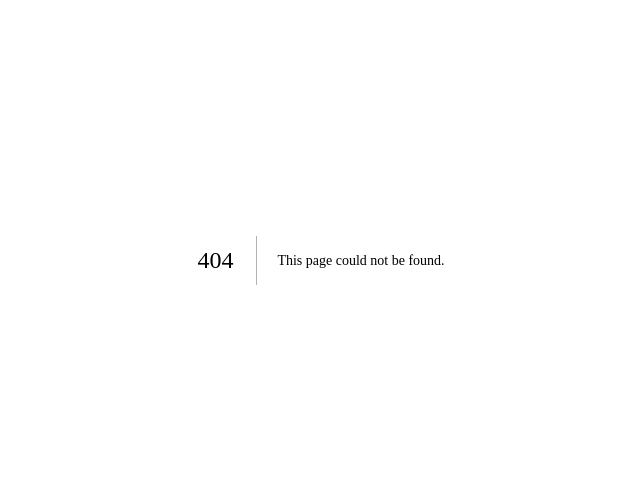
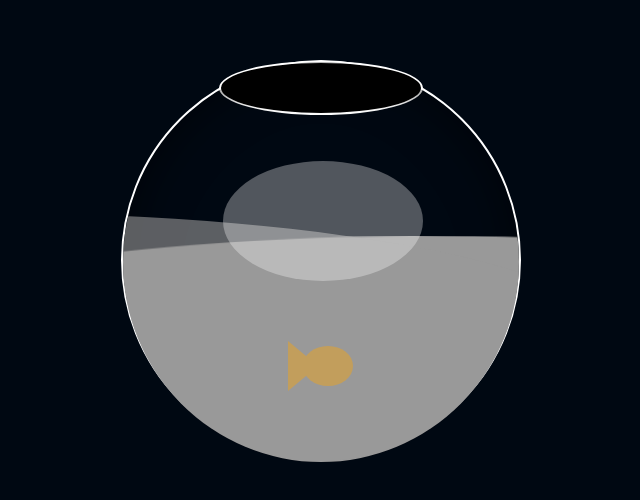
Before and after one commit to Willienn/site, a Next.js app: page /aquarium in a window 1280 px wide. Before the commit this address had no page. Shown: the part 140-640 px from the top of the page, without its empty margins (319-959 px from the left). Built offline with nearby package versions, Linux system fonts and the light colour scheme.

Commit message:
fish fish fish

```diff
--- a/components/nav.jsx
+++ b/components/nav.jsx
@@ -60,7 +60,7 @@ export default function Nav() {
             <Spacer />
             {navItens.map((item, idx) => (
               <Link mx="10px" px="10px" key={idx} href={item.link}>
-                <Box>{item.name}</Box>
+                <Box fontFamily='Roboto Slab'>{item.name}</Box>
               </Link>
             ))}
           </Flex>
--- /dev/null
+++ b/pages/aquarium/index.module.css
@@ -0,0 +1,85 @@
+.bowl::before {
+  content: "";
+  width: 200px;
+  top: -1px;
+  transform: translateX(-50%);
+  background-color: black;
+  height: 50px;
+  position: absolute;
+  left: 50%;
+  border: 2px solid white;
+  border-radius: 50%;
+}
+.bowl::after {
+  content: "";
+  width: 200px;
+  height: 120px;
+  position: absolute;
+  left: 100px;
+  top: 25%;
+  background-color: #ffffff51;
+  border-radius: 50%;
+}
+.waves {
+  position: relative;
+  height: inherit;
+  border-radius: inherit;
+  box-shadow: inset 0 0 50px #00000099;
+  overflow: hidden;
+}
+.waves::before,
+.waves::after {
+  content: "";
+  position: absolute;
+  width: 100vw;
+  left: 250px;
+  transform: translate(50%, 75%);
+}
+.waves::before {
+  background-color: #999999;
+  border-radius: 100%;
+  bottom: -30px;
+  height: 20vw;
+
+  animation: waves1 10s ease-in-out infinite;
+}
+.waves::after {
+  background-color: #99999999;
+  border-radius: 50%;
+  bottom: -20px;
+  height: 21vw;
+  animation: waves2 8s ease-in-out infinite;
+}
+@keyframes waves1 {
+  0% {
+    transform: translate(-30%) rotate(0deg);
+  }
+  50% {
+    transform: translate(-80%) rotate(-1deg);
+  }
+  100% {
+    transform: translate(-30%) rotate(0deg);
+  }
+}
+@keyframes waves2 {
+  0% {
+    transform: translate(-80%);
+  }
+  50% {
+    transform: translate(-30%);
+  }
+  100% {
+    transform: translate(-80%);
+  }
+}
+.fish::before {
+  content: "";
+  border-top: 25px solid transparent;
+  border-bottom: 25px solid transparent;
+
+  border-left: 30px solid orange;
+
+  position: absolute;
+  top: -5px;
+  left: -15px;
+}
--- /dev/null
+++ b/pages/aquarium/index.tsx
@@ -0,0 +1,44 @@
+import {Box, Center} from "@chakra-ui/react";
+import {useState} from "react";
+import styles from "./index.module.css";
+
+export default function index() {
+  const [a, setA] = useState();
+  const [b, setB] = useState();
+  setInterval(function () {
+    setA(Math.floor(Math.random() * (300 - 200) + 200));
+    setB(Math.floor(Math.random() * (300 - 100) + 0));
+  }, 2000);
+  return (
+    <Box
+      display="flex"
+      justifyContent="center"
+      alignItems="center"
+      w="100vw"
+      h="100vh"
+    >
+      <Box
+        className={styles.bowl}
+        pos="relative"
+        border="2px solid white"
+        borderRadius="50%"
+        h="400px"
+        w="400px"
+      >
+        <Box className={styles.waves}>
+          <Box
+          transition='all 1s'
+          borderRadius='50%'
+            w="50px"
+            h="40px"
+            pos="absolute"
+            bgColor="orange"
+            top={a}
+            left={b}
+            className={styles.fish}
+          ></Box>
+        </Box>
+      </Box>
+    </Box>
+  );
+}
--- a/pages/index.jsx
+++ b/pages/index.jsx
@@ -29,6 +29,8 @@ export default function _landing({posts}) {
   return (
     <>
       <Head>
+        <title>Daily Codes</title>
+        <link rel="icon" href="/favicon.ico" />
         <link rel="preconnect" href="https://fonts.googleapis.com" />
         <link rel="preconnect" href="https://fonts.gstatic.com" crossorigin />
         <link rel="shortcut icon" href="/favicon.ico" />
--- a/styles/globals.css
+++ b/styles/globals.css
@@ -1,3 +1,5 @@
+@import url('https://fonts.googleapis.com/css2?family=Abril+Fatface&family=Roboto+Slab:wght@400;500;700;800&display=swap');
+
 .link {
   position: relative;
 }
@@ -39,6 +41,6 @@ li {
     width: 0em;
   }
   100% {
-    width: 3.7em;
+    width: 3.3em;
   }
 }
```
Also changed, not shown: pages/boot/index.tsx (+23 -11 lines).
